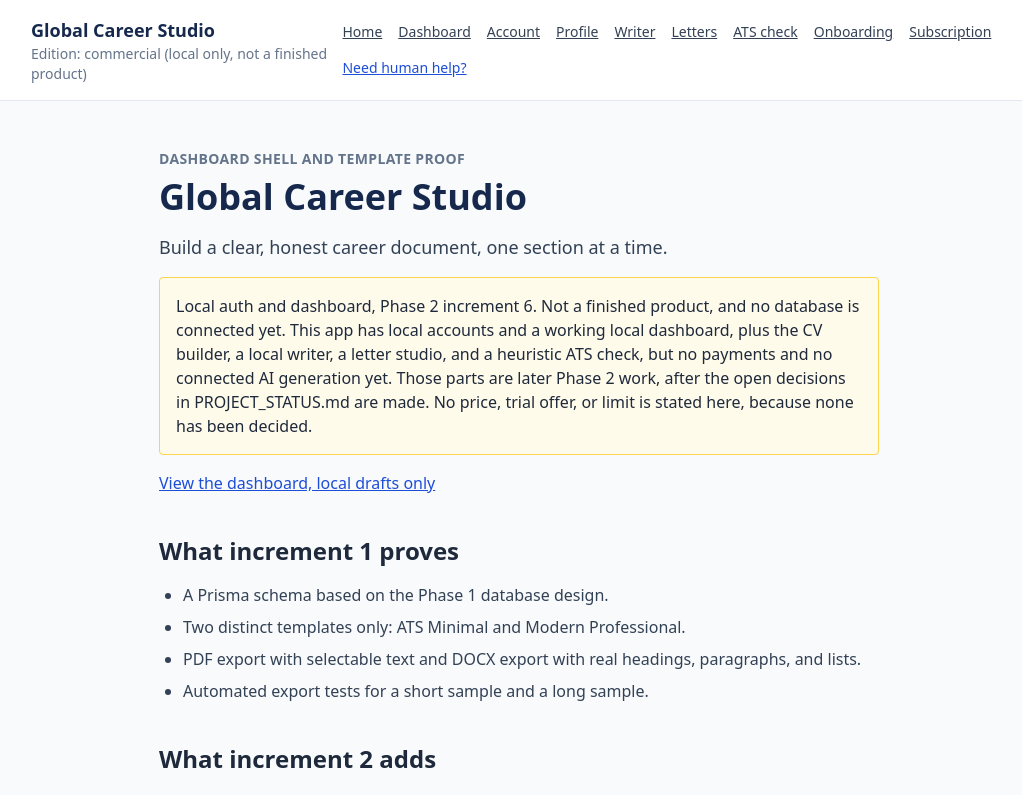
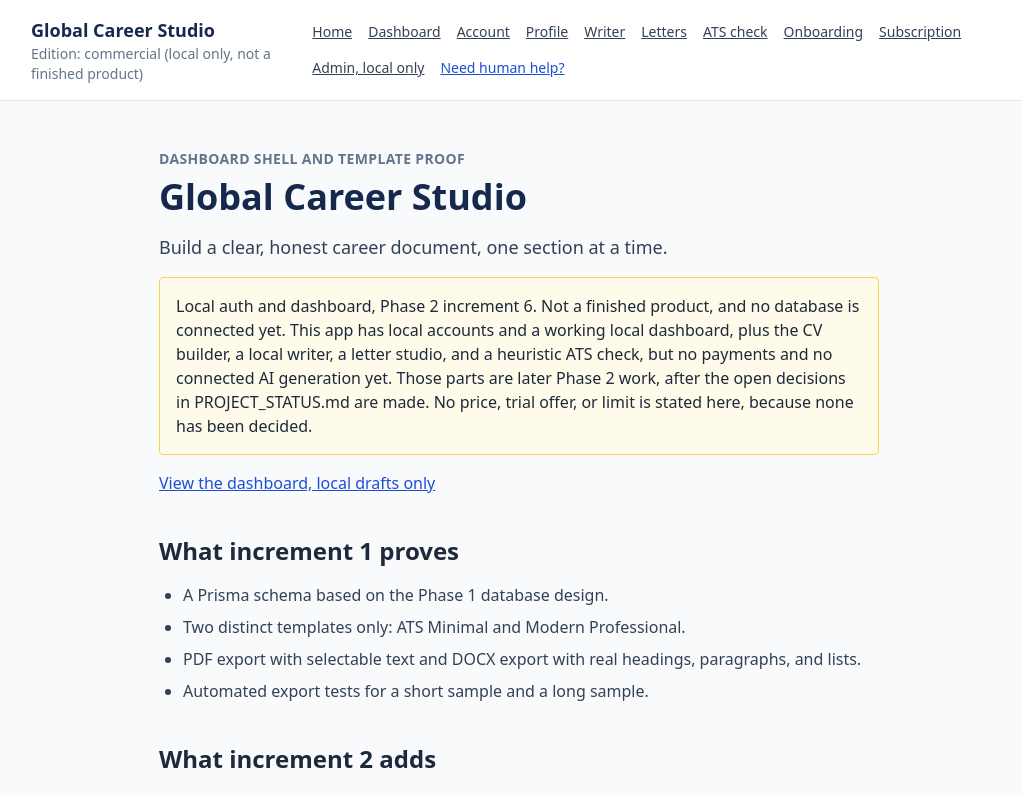
Before and after one commit to saeedr123/global-career-studio, a Next.js app in the folder apps/web/: page / in a window 1280 px wide. Shown: the top 795 px of the page, without its empty margins (121-1143 px from the left). Built offline with nearby package versions, Linux system fonts and the light colour scheme.

Commit message:
Phase 2 increment 10: link local only admin page from header

```diff
--- a/apps/web/app/components/EditionHeader.tsx
+++ b/apps/web/app/components/EditionHeader.tsx
@@ -44,6 +44,9 @@ export default function EditionHeader() {
           <a className="text-slate-700 underline" href="/subscription">
             Subscription
           </a>
+          <a className="text-slate-700 underline" href="/admin">
+            Admin, local only
+          </a>
           <a className="text-blue-700 underline" href={editionConfig.headerHelpHref}>
             {editionConfig.headerHelpLabel}
           </a>
```
